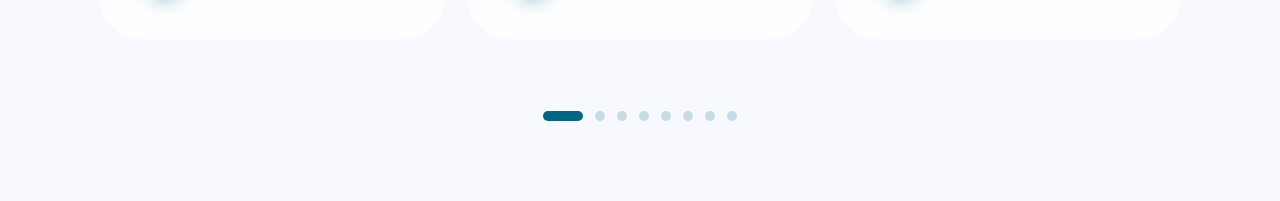
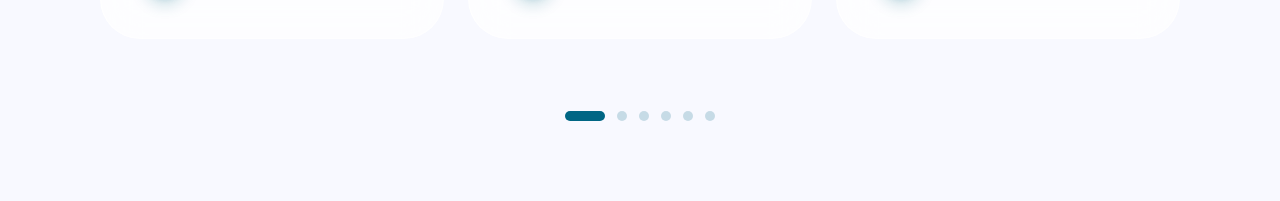
Before and after one commit to Ikhlasul-FZ/tekno-home, a Next.js app: page / in a window 1280 px wide. Shown: the part 5783-5984 px from the top of the page. Built offline with nearby package versions, Linux system fonts and the light colour scheme.

Commit message:
fix: clamp testimonial carousel to prevent empty spaces on right

```diff
--- a/components/TestimonialCarousel.tsx
+++ b/components/TestimonialCarousel.tsx
@@ -28,14 +28,14 @@ export default function TestimonialCarousel() {
     return () => window.removeEventListener("resize", handleResize);
   }, []);
 
-  const totalPages = Math.ceil(testimonials.length / itemsPerView);
+  const maxIndex = Math.max(0, testimonials.length - itemsPerView);
 
   const next = () => {
-    setCurrentIndex((prev) => (prev + 1) % testimonials.length);
+    setCurrentIndex((prev) => (prev >= maxIndex ? 0 : prev + 1));
   };
 
   const prev = () => {
-    setCurrentIndex((prev) => (prev - 1 + testimonials.length) % testimonials.length);
+    setCurrentIndex((prev) => (prev <= 0 ? maxIndex : prev - 1));
   };
 
   // Calculate visible testimonials (looping logic or just slide)
@@ -97,7 +97,7 @@ export default function TestimonialCarousel() {
 
       {/* Indicators */}
       <div className="flex justify-center gap-3 mt-8">
-        {testimonials.map((_, i) => (
+        {[...Array(maxIndex + 1)].map((_, i) => (
           <button
             key={i}
             onClick={() => setCurrentIndex(i)}
```
